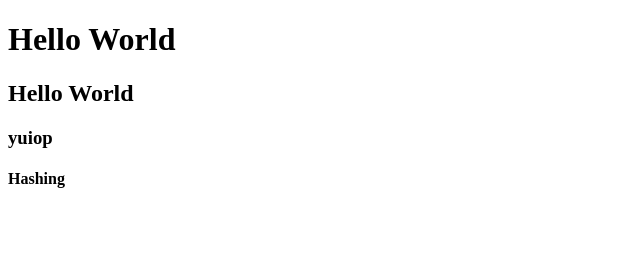
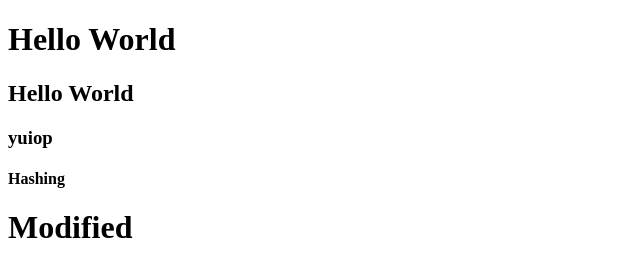
Before and after one commit to madagoni-bharath-kumar/DevOps-Lab, a plain HTML site: page index.html in a window 1280 px wide. Shown: the whole page, without its empty margins (0-640 px from the left). Drawn offline with Linux system fonts and the light colour scheme.

Commit message:
Update index.html

```diff
--- a/index.html
+++ b/index.html
@@ -10,5 +10,6 @@
     <h2>Hello World</h2>
     <h3>yuiop</h3>
     <h4>Hashing</h4>
+    <h1>Modified </h1>
 </body>
 </html>
```
